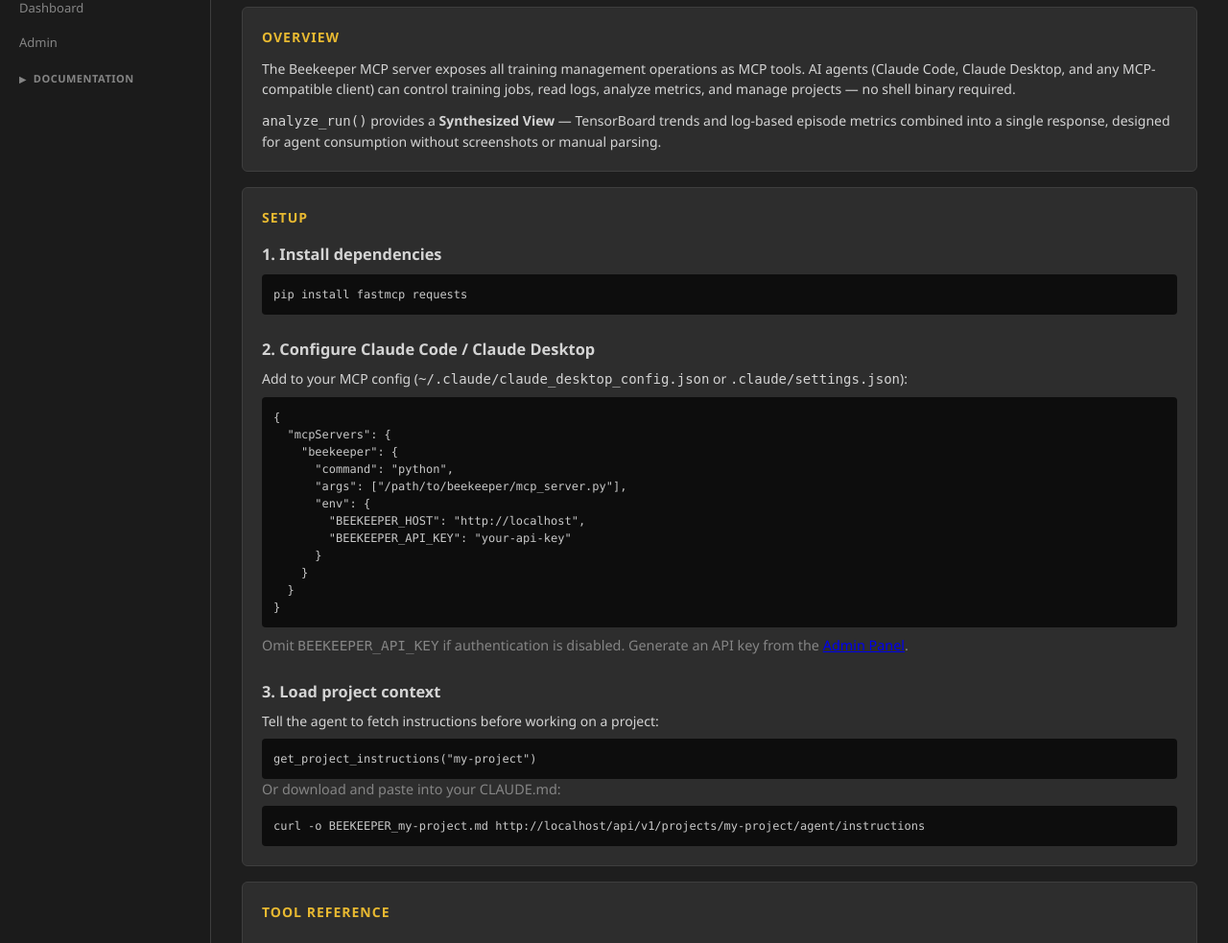
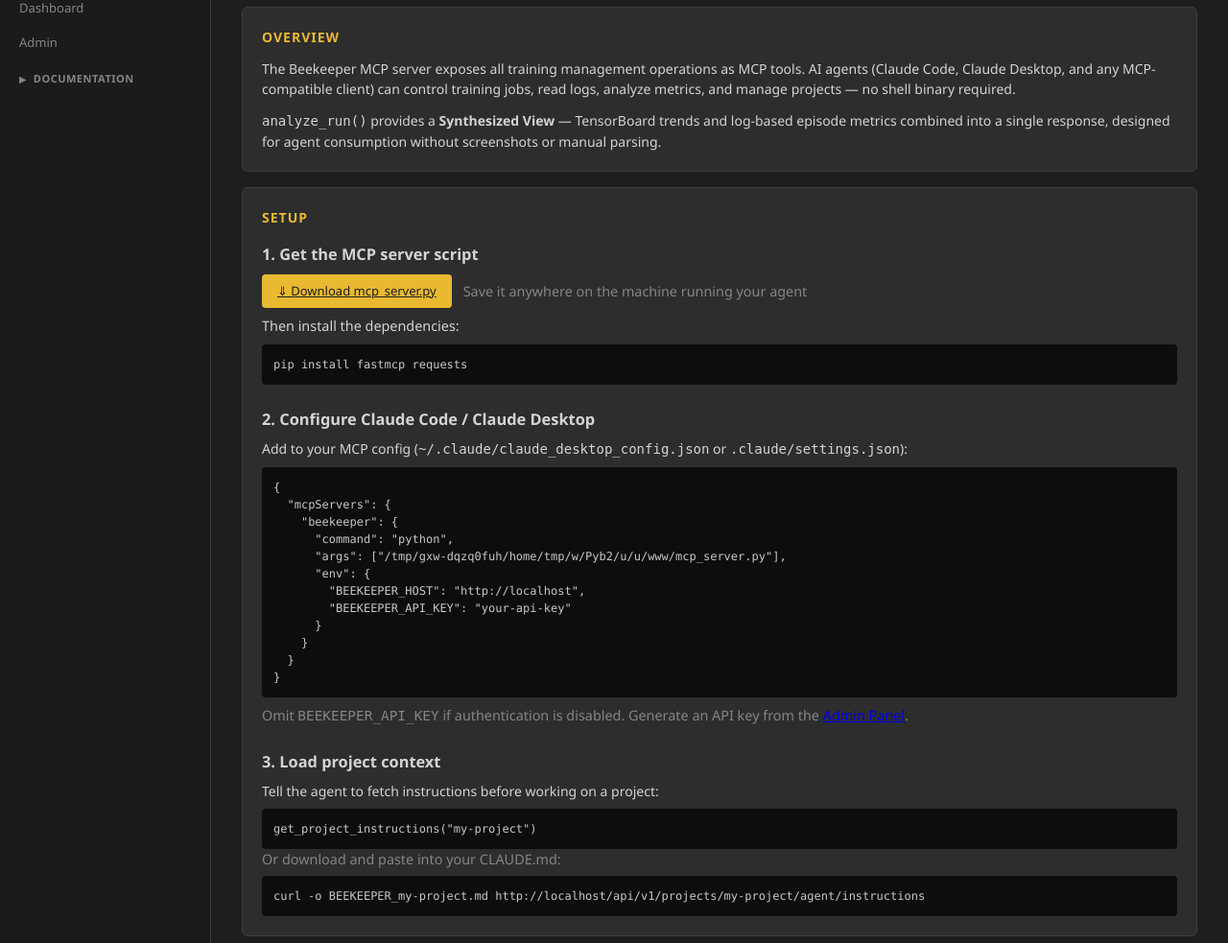
Before and after one commit to bobcowher/beekeeper, a Flask app: page /api/v1/mcp in a window 1280 px wide. Shown: the part 74-1057 px from the top of the page at 96% size. Run offline with Flask 3, Linux system fonts and the light colour scheme; some libraries are stand-ins or nearby versions.

Commit message:
fix: tighten Agent section UX on project page
- Step 1: hint text now says "Copy into your project repo as CLAUDE.md"
- Step 2: labeled, shows actual mcp_server.py path pre-filled, download button
- Add /api/v1/mcp/server endpoint to download mcp_server.py directly
- mcp.html: replace placeholder path with real BEEKEEPER_HOME path

```diff
--- a/routes/api_v1.py
+++ b/routes/api_v1.py
@@ -1117,7 +1117,18 @@ def api_documentation():
 def mcp_documentation():
     """Render the MCP setup guide."""
     from flask import render_template
-    return render_template("mcp.html")
+    beekeeper_home = current_app.config["BEEKEEPER_HOME"]
+    mcp_server_path = os.path.join(beekeeper_home, "mcp_server.py")
+    return render_template("mcp.html", mcp_server_path=mcp_server_path)
+
+
+@api_v1_bp.route("/mcp/server")
+def download_mcp_server():
+    """Download mcp_server.py."""
+    from flask import send_file
+    beekeeper_home = current_app.config["BEEKEEPER_HOME"]
+    path = os.path.join(beekeeper_home, "mcp_server.py")
+    return send_file(path, as_attachment=True, download_name="mcp_server.py", mimetype="text/x-python")
 
 
 # ---------------------------------------------------------------------------
--- a/routes/project.py
+++ b/routes/project.py
@@ -98,7 +98,10 @@ def detail(name):
             p.save(projects_dir)
         project['train_status'] = 'stopped'
 
-    return render_template("project.html", project=project, training=training)
+    beekeeper_home = current_app.config["BEEKEEPER_HOME"]
+    mcp_server_path = os.path.join(beekeeper_home, "mcp_server.py")
+    return render_template("project.html", project=project, training=training,
+                           mcp_server_path=mcp_server_path)
 
 
 @project_bp.route("/<name>/edit")
--- a/templates/mcp.html
+++ b/templates/mcp.html
@@ -25,7 +25,14 @@
 <section class="card">
     <h2>Setup</h2>
 
-    <h3 style="margin-top: 1rem; margin-bottom: 0.5rem;">1. Install dependencies</h3>
+    <h3 style="margin-top: 1rem; margin-bottom: 0.5rem;">1. Get the MCP server script</h3>
+    <div style="margin-bottom: 0.5rem; display: flex; gap: 0.75rem; flex-wrap: wrap; align-items: center;">
+        <a href="{{ url_for('api_v1.download_mcp_server') }}" class="btn btn-primary" style="display: inline-flex; align-items: center; gap: 0.5rem;">
+            &#8659; Download mcp_server.py
+        </a>
+        <span style="color: var(--text-secondary); font-size: 0.9rem;">Save it anywhere on the machine running your agent</span>
+    </div>
+    <p style="margin-top: 0.5rem; margin-bottom: 0.5rem; font-size: 0.9rem;">Then install the dependencies:</p>
     <pre class="api-examples">pip install fastmcp requests</pre>
 
     <h3 style="margin-top: 1.5rem; margin-bottom: 0.5rem;">2. Configure Claude Code / Claude Desktop</h3>
@@ -34,7 +41,7 @@
   "mcpServers": {
     "beekeeper": {
       "command": "python",
-      "args": ["/path/to/beekeeper/mcp_server.py"],
+      "args": ["{{ mcp_server_path }}"],
       "env": {
         "BEEKEEPER_HOST": "http://{{ request.host }}",
         "BEEKEEPER_API_KEY": "your-api-key"
```
Also changed, not shown: templates/project.html (+26 -5 lines).
